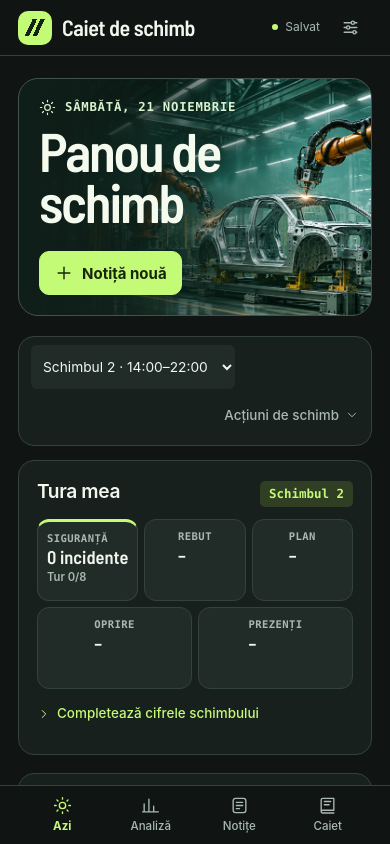
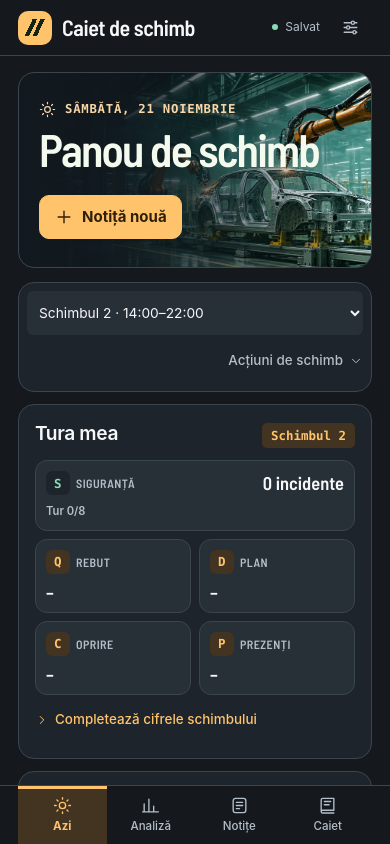
Before and after one commit to ionescugeorgemarian02-web/myApp, a plain HTML site: page index.html in a window 390 px wide. Shown: the top 844 px of the page. Drawn offline with Linux system fonts and the light colour scheme.

Commit message:
Reorganizează panoul de schimb și unifică interfața responsive

```diff
--- a/css/analysis.css
+++ b/css/analysis.css
@@ -2,24 +2,25 @@
 
 /* ——— Tura mea (SQDCP) ——— */
 .shiftStrip, .adviceSection {
-  padding: clamp(18px, 2.5vw, 28px);
+  padding: var(--panel-pad);
   background: var(--surface);
   border: 1px solid var(--line);
-  border-radius: 16px;
+  border-radius: var(--panel-radius);
   min-width: 0;
 }
 .stripGrid {
   display: grid;
   grid-template-columns: repeat(5, minmax(0, 1fr));
-  gap: 6px;
+  gap: 8px;
 }
 .stripTile {
   display: grid;
   justify-items: start;
   align-content: start;
-  gap: 2px;
-  min-height: 82px;
-  padding: 10px 9px;
+  justify-content: stretch;
+  gap: 8px;
+  min-height: 96px;
+  padding: clamp(10px, 1.4vw, 18px);
   border-radius: 12px;
   border: 1px solid var(--line);
   background: var(--surface-2);
@@ -27,13 +28,14 @@
   min-width: 0;
 }
 .stripName {
-  font: 600 .66rem/1.2 var(--mono);
+  display: flex;
+  align-items: center;
+  flex-wrap: wrap;
+  gap: 6px;
+  font: 600 .75rem/1.2 var(--display);
   letter-spacing: .04em;
   text-transform: uppercase;
   color: var(--muted);
-  white-space: nowrap;
-  overflow: hidden;
-  text-overflow: ellipsis;
   max-width: 100%;
 }
 .stripTile strong {
@@ -42,14 +44,17 @@
   font-variant-numeric: tabular-nums;
 }
 .stripTile small { font-size: .7rem; color: var(--muted); white-space: nowrap; overflow: hidden; text-overflow: ellipsis; max-width: 100%; }
-.stripTile[data-area="S"] { border-top: 3px solid var(--accent); }
+.stripTile[data-area="S"] .kpiArea { color: var(--success); background: var(--surface); }
+@media (hover: hover) { .stripTile:hover { border-color: var(--accent); } }
 .stripTile[data-state="bad"] { border-color: var(--danger); background: var(--danger-soft); }
 .stripTile[data-state="bad"] strong { color: var(--danger); }
 .stripTile[data-state="warn"] strong { color: var(--warn); }
 @media (max-width: 520px) {
-  .stripGrid { grid-template-columns: repeat(6, minmax(0, 1fr)); }
-  .stripTile { grid-column: span 2; }
-  .stripTile:nth-child(n + 4) { grid-column: span 3; }
+  .stripGrid { grid-template-columns: repeat(2, minmax(0, 1fr)); }
+  .stripTile:first-child { grid-column: 1 / -1; grid-template-columns: 1fr auto; align-items: center; min-height: 56px; }
+  .stripTile:first-child small { grid-column: 1 / -1; }
+  .stripTile { min-height: 72px; }
+
 }
 
 /* ——— Sfaturi ——— */
@@ -69,11 +74,11 @@
 .advice[data-level="critical"] { border-left-color: var(--danger); }
 .advice[data-level="warn"] { border-left-color: var(--warn); }
 .advice[data-level="info"] { border-left-color: var(--accent); }
-.advice[data-level="good"] { border-left-color: #6fd39b; }
+.advice[data-level="good"] { border-left-color: var(--success); }
 .adviceHead { display: flex; justify-content: space-between; gap: 8px; font: 600 .68rem/1.3 var(--mono); letter-spacing: .05em; text-transform: uppercase; color: var(--muted); }
 .advice[data-level="critical"] .adviceLevel { color: var(--danger); }
 .advice[data-level="warn"] .adviceLevel { color: var(--warn); }
-.advice[data-level="good"] .adviceLevel { color: #6fd39b; }
+.advice[data-level="good"] .adviceLevel { color: var(--success); }
 .advice h3 { font-size: 1rem; line-height: 1.3; margin: 0; }
 .advice p { color: var(--muted); font-size: .9rem; }
 .adviceAction { justify-self: start; flex-direction: row-reverse; margin-top: 2px; }
@@ -87,7 +92,9 @@
 .weekNav { display: flex; align-items: center; gap: 6px; }
 .weekNav .on { border-color: var(--accent); color: var(--accent); }
 @media (min-width: 760px) {
-  .anaHead { grid-template-columns: 1fr auto auto; align-items: end; }
+  .anaHead { grid-template-columns: minmax(0, 1fr) auto; align-items: end; }
+  .anaHead .anaTabs, .anaHead .primary { justify-self: end; }
+  .anaHead .anaTabs { margin: 0; }
   .analysis { grid-template-columns: repeat(2, minmax(0, 1fr)); }
   .analysis > .anaHead, .analysis > .adviceSection, .analysis > .sqdcp, .analysis > .shifts, .analysis > .footer { grid-column: 1 / -1; }
 }
@@ -121,7 +128,7 @@
 .kpiValue strong { font: 600 2rem/1 var(--display); font-variant-numeric: tabular-nums; }
 .kpiValue span { color: var(--muted); font-size: .85rem; }
 .kpiDelta { font-size: .76rem; color: var(--muted); }
-.kpiDelta[data-good="true"] { color: #6fd39b; }
+.kpiDelta[data-good="true"] { color: var(--success); }
 .kpiDelta[data-good="false"] { color: var(--danger); }
 :root[data-theme="Luminoasă"] .kpiDelta[data-good="true"],
 :root[data-theme="Luminoasă"] .advice[data-level="good"] .adviceLevel { color: #227a46; }
@@ -240,7 +247,7 @@
 
 /* ——— Progres: grafice mari ——— */
 :root { --c1: var(--accent); --c2: #7cc4ff; --c3: #f3a86b; --c4: #c7a6ff; }
-:root[data-theme="Luminoasă"] { --c1: #3f7a17; --c2: #1f6fb2; --c3: #b4581c; --c4: #7048c2; }
+:root[data-theme="Luminoasă"] { --c1: var(--accent); --c2: #1f6fb2; --c3: #b4581c; --c4: #7048c2; }
 .anaTabs { max-width: 360px; }
 .anaTabs button { gap: 7px; }
 .anaTabs .icon { width: 16px; height: 16px; }
--- a/css/forms.css
+++ b/css/forms.css
@@ -26,7 +26,7 @@
 .formGroup > .field { margin: 0 0 10px; }
 .formGroup > .field:last-child { margin-bottom: 0; }
 .formGroup .field input, .formGroup .field select, .formGroup .field textarea {
-  background: var(--surface);
+  background: var(--bg);
 }
 .recordFields {
   display: grid;
--- a/css/notes.css
+++ b/css/notes.css
@@ -37,21 +37,26 @@
 dialog .noteOrigin { margin-block: -4px 14px; }
 .noteFilters {
   display: flex;
-  gap: 12px;
-  border-bottom: 1px solid var(--line);
+  width: fit-content;
+  max-width: 100%;
+  gap: 4px;
+  padding: 4px;
+  margin-bottom: 16px;
+  border: 1px solid var(--line);
+  border-radius: var(--radius);
+  background: var(--surface);
 }
 .noteFilters button {
   gap: 6px;
-  padding: 6px 2px;
+  padding: 8px 14px;
   border: 0;
-  border-bottom: 2px solid transparent;
-  border-radius: 0;
+  border-radius: 7px;
   background: none;
   color: var(--muted);
 }
-.noteFilters [aria-pressed="true"] { border-color: var(--accent); color: var(--ink); }
+.noteFilters [aria-pressed="true"] { background: var(--accent-soft); color: var(--accent); }
 .noteFilterCount { font-size: .78rem; font-variant-numeric: tabular-nums; color: var(--muted); }
-.noteList { padding-block: 4px; }
+.noteList { padding: 8px var(--panel-pad); border: 1px solid var(--line); border-radius: var(--panel-radius); background: var(--surface); }
 .noteList .empty { margin-block: 14px; }
 .noteRow {
   display: flex;
--- a/css/settings.css
+++ b/css/settings.css
@@ -1,8 +1,10 @@
 .settingsGrid {
   display: grid;
   grid-template-columns: minmax(0, 1fr);
+  gap: 10px;
 }
 .settingsSection {
+  margin: 0;
   min-width: 0;
   border-bottom: 1px solid var(--line);
 }
--- a/css/style.css
+++ b/css/style.css
@@ -8,22 +8,28 @@
 
 :root {
   color-scheme: dark;
-  --bg: #101514;
-  --surface: #18201e;
-  --surface-2: #212c28;
-  --ink: #f1f6ee;
-  --muted: #a9b9b1;
-  --line: #34423c;
-  --accent: #c3fa76;
-  --accent-ink: #17250b;
-  --accent-soft: #303f23;
+  --bg: #15191e;
+  --surface: #1e242b;
+  --surface-2: #272f37;
+  --ink: #f6f7f8;
+  --muted: #b4bfc9;
+  --line: #3a454f;
+  --accent: #ffc36b;
+  --accent-ink: #30200a;
+  --accent-soft: #423421;
   --danger: #ff9b9f;
   --danger-ink: #370d13;
   --danger-soft: #3c222d;
   --warn: #f3c47b;
   --warn-soft: #342b21;
   --radius: 10px;
-  --content-width: 1120px;
+  --panel-radius: 16px;
+  --panel-pad: clamp(16px, 2.6vw, 28px);
+  --section-gap: clamp(12px, 1.7vw, 24px);
+  --success: #89dbb7;
+  --action-fill: #ffc36b;
+  --action-text: #30200a;
+  --content-width: 1240px;
   --gutter: clamp(18px, 4vw, 32px);
   --display: "Barlow Semi Condensed", "Arial Narrow", system-ui, sans-serif;
   --mono: ui-monospace, "SFMono-Regular", Consolas, monospace;
@@ -32,15 +38,16 @@
 }
 :root[data-theme="Luminoasă"] {
   color-scheme: light;
-  --bg: #f0f4ef;
+  --success: #216a4b;
+  --bg: #f3f4f5;
   --surface: #fff;
-  --surface-2: #e7eee7;
-  --ink: #16221d;
-  --muted: #506259;
-  --line: #c9d5cc;
-  --accent: #356515;
+  --surface-2: #eef1f4;
+  --ink: #1c2630;
+  --muted: #50606e;
+  --line: #ced5db;
+  --accent: #814400;
   --accent-ink: #fff;
-  --accent-soft: #e0f2d1;
+  --accent-soft: #ffead0;
   --danger: #a02943;
   --danger-ink: #fff;
   --danger-soft: #ffeaed;
@@ -127,7 +134,7 @@ header small[data-state="error"] { color: var(--danger); }
 main {
   width: min(100%, var(--content-width));
   margin-inline: auto;
-  padding: clamp(22px, 5vw, 48px) var(--gutter) calc(88px + env(safe-area-inset-bottom));
+  padding: clamp(16px, 2.7vw, 36px) var(--gutter) calc(88px + env(safe-area-inset-bottom));
   overflow-wrap: anywhere;
 }
 nav {
@@ -227,9 +234,11 @@ button:disabled {
   opacity: 0.4;
 }
 button.primary {
-  background: var(--accent);
-  border-color: var(--accent);
-  color: var(--accent-ink);
+  border-radius: var(--radius);
+  font-weight: 700;
+  background: var(--action-fill);
+  border-color: var(--action-fill);
+  color: var(--action-text);
 }
 button.danger {
   color: var(--danger);
@@ -299,9 +308,9 @@ button.pill.on {
 /* ——— Carduri ——— */
 .card {
   margin: 0 0 28px;
-  padding: clamp(16px, 3vw, 28px);
+  padding: var(--panel-pad);
   border: 1px solid var(--line);
-  border-radius: 16px;
+  border-radius: var(--panel-radius);
   background: var(--surface);
 }
 .cardHead {
@@ -959,7 +968,7 @@ main { scroll-margin-top: 64px; }
   height: 34px;
   place-items: center;
   border-radius: 10px;
-  background: #c3fa76;
+  background: var(--action-fill);
 }
 .brandMark::after {
   content: "";
@@ -971,10 +980,9 @@ main { scroll-margin-top: 64px; }
 header small { display: inline-flex; align-items: center; gap: 7px; }
 header small::before {
   content: ""; width: 6px; height: 6px; border-radius: 50%;
-  background: var(--accent);
+  background: var(--success);
 }
 header small:is([data-state="pending"], [data-state="error"])::before { background: currentColor; }
-button.primary { border-radius: 10px; font-weight: 700; }
 .directoryGroup, .settingsSection {
   background: var(--surface);
   border: 1px solid var(--line);
@@ -988,6 +996,16 @@ button.primary { border-radius: 10px; font-weight: 700; }
 @media (min-width: 700px) {
   header { min-height: 72px; }
   header nav { border: 1px solid var(--line); border-radius: 12px; background: var(--surface); padding: 3px; margin-inline: auto; }
-  nav button { min-height: 36px; }
+  nav button { min-height: 44px; }
   nav button.on { color: var(--accent); background: var(--accent-soft); }
 }
+
+@media (max-width: 699px) {
+  nav button.on { box-shadow: inset 0 3px var(--accent); background: var(--accent-soft); }
+}
+@media (pointer: coarse) {
+  button.small, button.pill, details.more > summary { min-height: 44px; }
+}
+main:has(.noteFilters, .settingsGrid, .searchBox) { max-width: 920px; }
+.directoryGroup[open], .settingsSection[open] { border-color: var(--muted); }
+.noteField:focus-within { outline: 2px solid var(--accent); outline-offset: 4px; }
--- a/css/today.css
+++ b/css/today.css
@@ -1,43 +1,46 @@
-.todayView { margin-inline: auto; }
+.todayView { display: grid; gap: var(--section-gap); }
 .todayHead {
   position: relative;
   isolation: isolate;
   display: grid;
   align-content: center;
-  min-height: clamp(234px, 26vw, 312px);
-  padding: clamp(20px, 4vw, 48px);
-  border: 1px solid #41544a;
-  border-radius: 20px;
-  background: linear-gradient(90deg, #101e19 3%, rgb(15 30 24 / 82%) 30%, transparent 80%),
+  min-height: clamp(196px, 19vw, 250px);
+  padding: clamp(20px, 3vw, 40px);
+  border: 1px solid var(--line);
+  border-radius: var(--panel-radius);
+  background: linear-gradient(90deg, #12191f 0%, rgb(17 24 31 / 88%) 31%, transparent 95%),
     #1e332d url("../images/atelier.webp") center 48% / cover;
   color: #f4faed;
 }
 .todayHead h1 {
-  max-width: 11ch;
+  max-width: 15ch;
   margin: 10px 0 24px;
-  font: 600 clamp(3.4rem, 7vw, 5.4rem)/.93 var(--display);
+  font: 600 clamp(2.85rem, 4.7vw, 4.2rem)/.93 var(--display);
   letter-spacing: -.04em;
 }
 .todayDate {
   display: flex; align-items: center; gap: 9px;
-  color: #daf2d0;
+  color: var(--muted);
   font: 600 .77rem/1.4 var(--mono);
   letter-spacing: .06em;
   text-transform: uppercase;
 }
+.todayHead .todayDate { color: #f9d6a6; }
 .todayDate .icon { width: 17px; height: 17px; }
-.todayHead .primary { background: #c3fa76; border-color: #c3fa76; color: #17250b; }
 .todayGrid {
-  display: grid; align-items: start; gap: 18px;
-  grid-template-columns: minmax(0, 1.75fr) minmax(250px, 1fr);
-  margin-top: 20px;
+  display: grid;
+  grid-template-columns: minmax(0, 1.9fr) minmax(260px, 1fr);
+  gap: var(--section-gap);
 }
-.todayWork { display: grid; gap: 18px; min-width: 0; }
+.todayWork { display: grid; gap: var(--section-gap); align-items: start; }
+@media (min-width: 900px) {
+  .todayWork { grid-template-columns: repeat(2, minmax(0, 1fr)); }
+}
 .todayRoutine, .todayAgenda, .todayTools {
-  padding: clamp(18px, 2.5vw, 28px);
+  padding: var(--panel-pad);
   background: var(--surface);
   border: 1px solid var(--line);
-  border-radius: 16px;
+  border-radius: var(--panel-radius);
   min-width: 0;
 }
 .todayTools .todaySectionHead { justify-content: flex-start; align-items: center; }
@@ -53,13 +56,12 @@
 }
 .shiftSchedule time { font: 600 .96rem var(--mono); }
 .shiftSchedule [aria-current] { border-color: var(--accent); color: var(--accent); }
-.todayGrid:has(.todayWork > [hidden]:only-child) .todayWork { display: none; }
+
 @media (max-width: 740px) {
   .todayGrid { grid-template-columns: minmax(0,1fr); gap: 14px; }
-  .todayTools { grid-row: 1; }
   .shiftSchedule { display: none; }
   .todayTools .todaySectionHead { display: none; }
-  .todayTools { display: flex; flex-wrap: wrap; align-items: center; gap: 4px 10px; padding: 8px 12px; }
+  .todayTools { display: flex; flex-wrap: wrap; align-items: center; gap: 4px; padding: 8px; }
 }
 .todayShift, .todayActions > summary {
   min-height: 44px;
@@ -75,7 +77,6 @@
 .todayShift { padding: 4px 8px; background: var(--surface-2); border-radius: 6px; }
 .todayShift option { color: var(--ink); background: var(--surface); }
 .todayActions { position: relative; }
-@media (max-width: 740px) { .todayActions { margin-left: auto; } }
 .todayActions > summary, .todayAgendaMore > summary, .todayMore {
   display: flex;
   align-items: center;
@@ -98,7 +99,7 @@
 .actionChoices {
   position: absolute;
   z-index: 3;
-  right: 0;
+  left: 0;
   top: calc(100% + 2px);
   display: grid;
   min-width: 172px;
@@ -174,3 +175,9 @@
 }
 
 .todayMore { color: var(--accent); }
+
+@media (max-width: 740px) {
+  .todayShift { flex: 1 1 auto; }
+  .todayActions { margin-inline-start: auto; }
+  .actionChoices { left: auto; right: 0; }
+}
--- a/index.html
+++ b/index.html
@@ -6,7 +6,7 @@
       name="viewport"
       content="width=device-width,initial-scale=1,viewport-fit=cover"
     />
-    <meta name="theme-color" content="#101514" />
+    <meta name="theme-color" content="#15191e" />
     <meta name="description" content="Caiet personal pentru șeful de schimb: rutină, predare, siguranță, probleme, echipă, indicatori și sfaturi." />
     <meta name="mobile-web-app-capable" content="yes" />
     <meta name="apple-mobile-web-app-capable" content="yes" />
--- a/js/views/today.js
+++ b/js/views/today.js
@@ -219,7 +219,12 @@ function shiftStrip(c) {
     tile.dataset.area = area;
     if (state) tile.dataset.state = state;
     tile.setAttribute("aria-label", name + ": " + value + (sub ? ", " + sub : ""));
-    tile.append(el("span", name, "stripName"), el("strong", value), el("small", sub || "\u00a0"));
+    const label = el("span", "", "stripName");
+    const marker = el("span", area, "kpiArea");
+    marker.setAttribute("aria-hidden", "true");
+    label.append(marker, el("span", name));
+    tile.append(label, el("strong", value));
+    if (sub) tile.append(el("small", sub));
     grid.append(tile);
   }
   section.append(grid);
@@ -231,13 +236,13 @@ function shiftStrip(c) {
 export function today(c) {
   const main = document.querySelector("main");
   const home = el("div", "", "todayView");
-  home.append(header(c));
   const grid = el("div", "", "todayGrid");
+  grid.append(header(c), shiftPanel(c));
   const work = el("div", "", "todayWork");
   const agenda = el("section", "", "todayAgenda");
   const updateDeadlines = () => drawAgenda(agenda, c);
   updateDeadlines();
-  work.append(shiftStrip(c));
+  home.append(grid, shiftStrip(c));
   const all = advice(app.data, c);
   const tips = all.filter((a) => a.level !== "good");
   const shown = tips.length ? tips : all.slice(0, 1);
@@ -253,8 +258,7 @@ export function today(c) {
         work.append(routineSection(block, { ...c, pageId: page.id, updateDeadlines }));
     }
   }
-  grid.append(work, shiftPanel(c));
-  home.append(grid);
+  home.append(work);
   main.append(home);
 }
 
--- a/sw.js
+++ b/sw.js
@@ -1,6 +1,6 @@
 // Instalarea reușește numai dacă toate resursele sunt disponibile.
 const prefix = "caiet-" + self.registration.scope + "-",
-  cache = prefix + "v10";
+  cache = prefix + "v11";
 const files = [
   "./",
   "./manifest.json",
```
Also changed, not shown: manifest.json.
